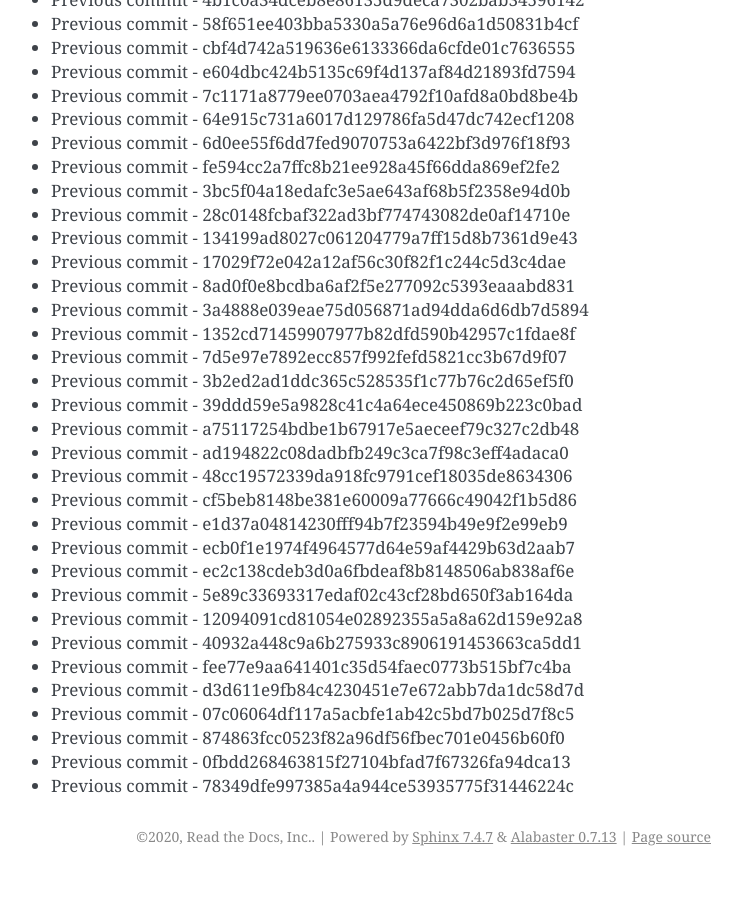
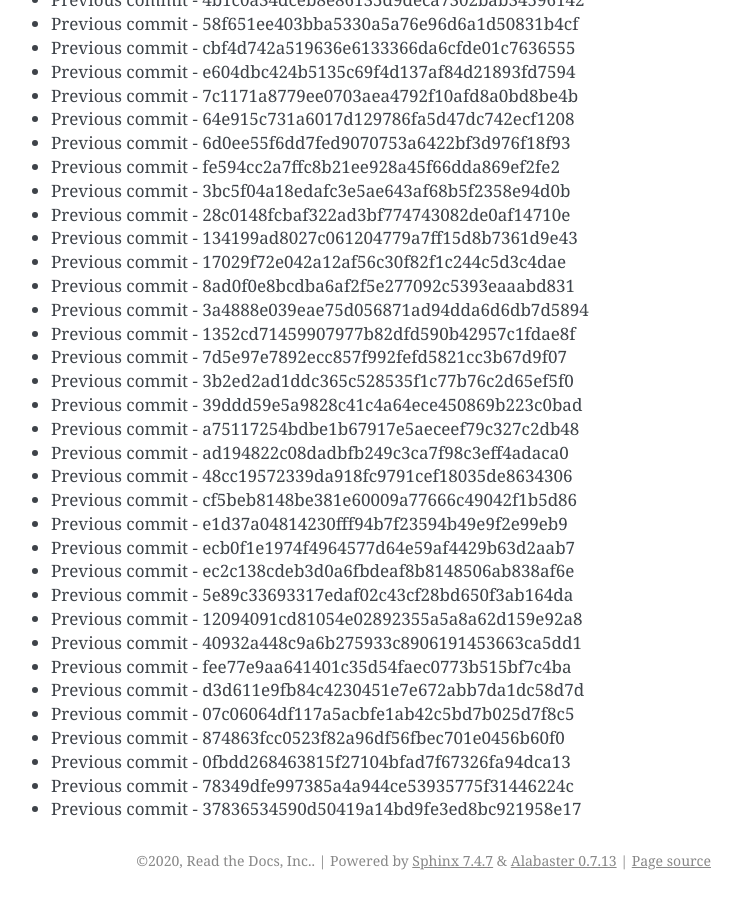
Before and after one commit to readthedocs/rtd-git-stresstest, a Sphinx documentation site: the page built from docs/updates.rst, in a window 1280 px wide and 900 px high, scrolled down 41562 px. Shown: the whole window, without its empty margins (399-1141 px from the left). Built offline with Sphinx 7.4.7, drawn with Linux system fonts in a browser that asks for light colours; before the commit the page ends 42438 px from its top, so only the background shows below that.

Commit message:
Generating commit from previous: 37836534590d50419a14bd9fe3ed8bc921958e17

```diff
--- a/docs/updates.rst
+++ b/docs/updates.rst
@@ -1778,3 +1778,4 @@ It can be tested for any performance characteristics.
 * Previous commit - 874863fcc0523f82a96df56fbec701e0456b60f0
 * Previous commit - 0fbdd268463815f27104bfad7f67326fa94dca13
 * Previous commit - 78349dfe997385a4a944ce53935775f31446224c
+* Previous commit - 37836534590d50419a14bd9fe3ed8bc921958e17
```
